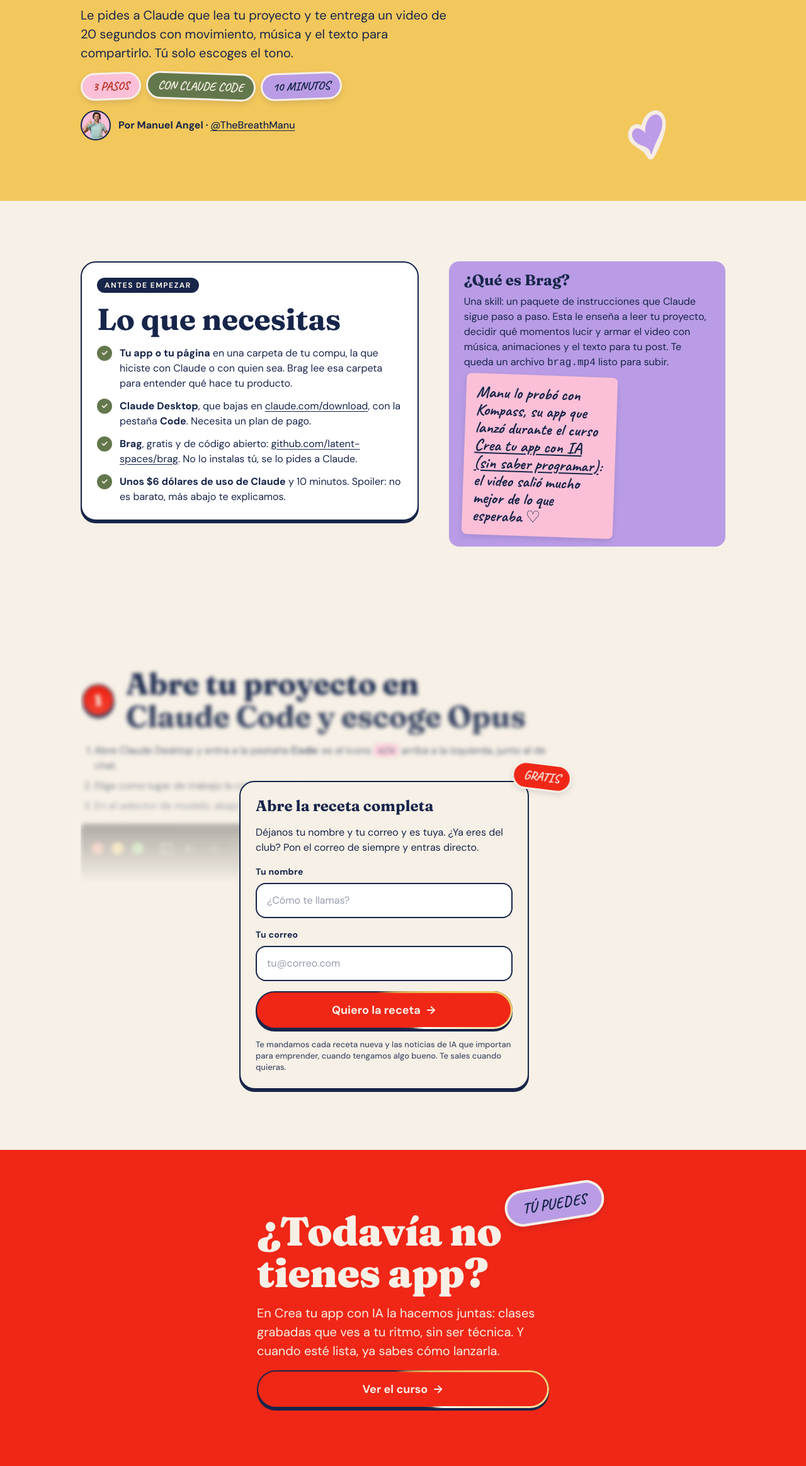
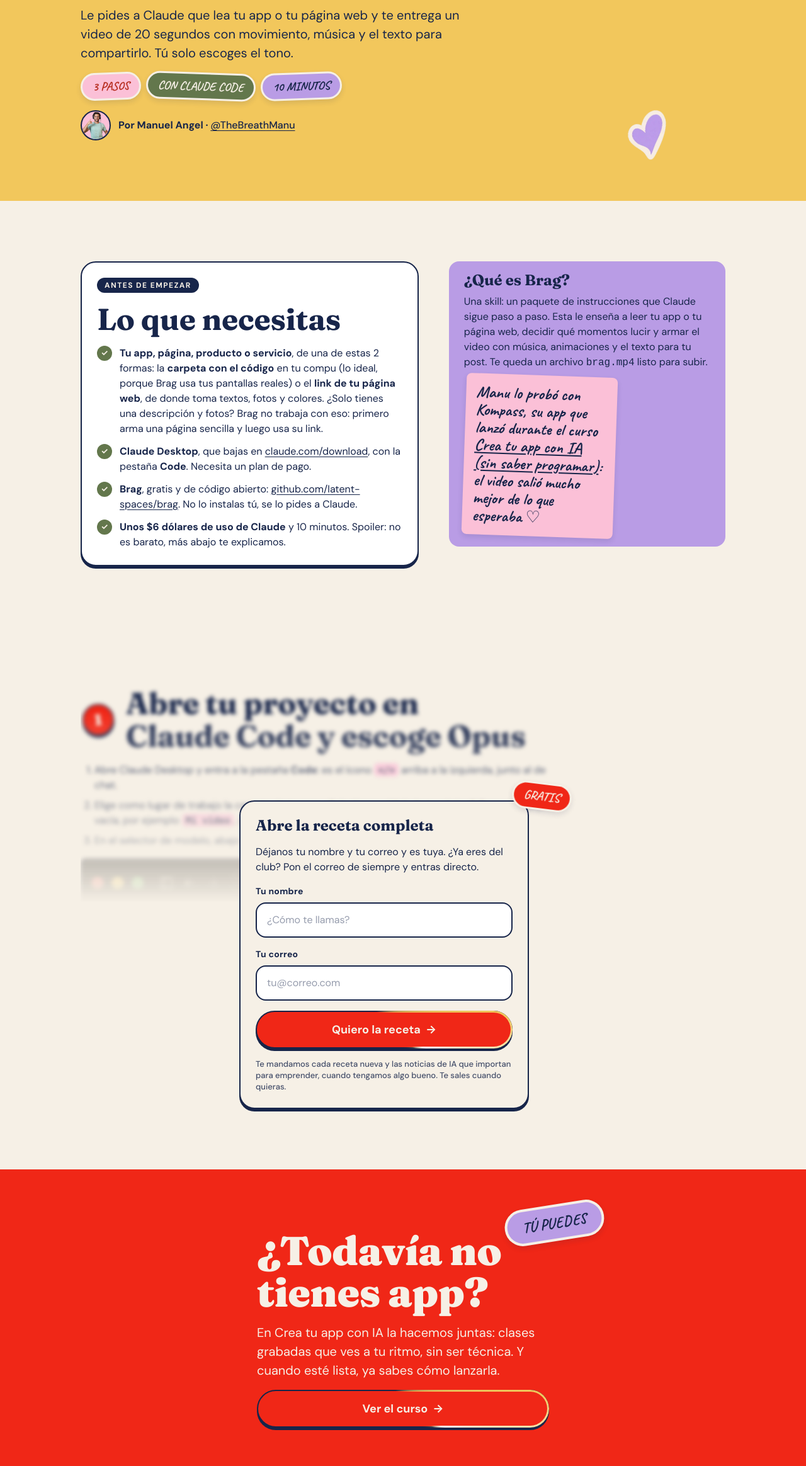
Before and after one commit to manoloah/clubemprendedoras, a plain HTML site: page site/recetas/video-de-lanzamiento-con-brag/index.html in a window 1280 px wide. Shown: the part 425-2753 px from the top of the page at 63% size. Drawn offline with Linux system fonts and the light colour scheme.

Commit message:
Receta #7: accept a website link as well as the code folder
Brag (/brag-slim) takes a project folder or a website URL; a folder with only a description and images isn't a supported input, so the copy says so.

Co-Authored-By: Claude Opus 5.5 <noreply@anthropic.com>

```diff
--- a/site/recetas/recetas.json
+++ b/site/recetas/recetas.json
@@ -52,7 +52,7 @@
       "numero": 7,
       "slug": "video-de-lanzamiento-con-brag",
       "titulo": "Haz el video de lanzamiento de tu app sin editar nada",
-      "resumen": "Le pides a Claude que lea tu proyecto con Brag y te entrega un video de 20 segundos con música y el texto para compartirlo. 3 pasos y el prompt listo para copiar.",
+      "resumen": "Le pides a Claude que lea tu app o tu página web con Brag y te entrega un video de 20 segundos con música y el texto para compartirlo. 3 pasos y el prompt listo para copiar.",
       "fecha": "2026-11-25",
       "url": "/recetas/video-de-lanzamiento-con-brag/"
     }
--- a/site/recetas/video-de-lanzamiento-con-brag/index.html
+++ b/site/recetas/video-de-lanzamiento-con-brag/index.html
@@ -4,7 +4,7 @@
   <meta charset="utf-8">
   <meta name="viewport" content="width=device-width, initial-scale=1, viewport-fit=cover">
   <title>Haz el video de lanzamiento de tu app sin editar nada · Recetas del Club</title>
-  <meta name="description" content="Claude lee tu app y te arma un video de lanzamiento de 20 segundos con movimiento, música y el texto para compartirlo. 3 pasos y el prompt listo para copiar.">
+  <meta name="description" content="Claude lee tu app o tu página web y te arma un video de lanzamiento de 20 segundos con movimiento, música y el texto para compartirlo. 3 pasos y el prompt listo para copiar.">
   <meta name="theme-color" content="#F2C75C">
   <link rel="canonical" href="https://www.clubdelasemprendedoras.com/recetas/video-de-lanzamiento-con-brag/">
   <link rel="icon" href="/assets/brand/asterisk.svg" type="image/svg+xml">
@@ -12,7 +12,7 @@
   <meta property="og:type" content="article">
   <meta property="og:locale" content="es_MX">
   <meta property="og:title" content="Haz el video de lanzamiento de tu app sin editar nada">
-  <meta property="og:description" content="Brag: Claude lee tu proyecto y te entrega un video de 20 segundos con música y el texto para compartirlo. 3 pasos y el prompt listo para copiar.">
+  <meta property="og:description" content="Brag: Claude lee tu app o tu página y te entrega un video de 20 segundos con música y el texto para compartirlo. 3 pasos y el prompt listo para copiar.">
   <meta property="og:url" content="https://www.clubdelasemprendedoras.com/recetas/video-de-lanzamiento-con-brag/">
   <meta property="og:image" content="https://www.clubdelasemprendedoras.com/assets/img/og-curso.jpg">
   <meta name="twitter:card" content="summary_large_image">
@@ -65,7 +65,7 @@
       <div class="receta-hero__inner">
         <p class="kicker kicker--tomato tilt-l">Receta #7 · Gratis para el club</p>
         <h1 id="receta-title" class="display">Haz el video de lanzamiento de tu app <span class="accent">sin editar nada</span></h1>
-        <p class="lead">Le pides a Claude que lea tu proyecto y te entrega un video de 20 segundos con movimiento, música y el texto para compartirlo. Tú solo escoges el tono.</p>
+        <p class="lead">Le pides a Claude que lea tu app o tu página web y te entrega un video de 20 segundos con movimiento, música y el texto para compartirlo. Tú solo escoges el tono.</p>
         <div class="receta-meta">
           <span class="sticker sticker--pink">3 pasos</span>
           <span class="sticker sticker--olive">Con Claude Code</span>
@@ -85,7 +85,7 @@
             <p class="kicker kicker--navy">Antes de empezar</p>
             <h2 id="ingredientes-title" class="h2">Lo que necesitas</h2>
             <ul class="check-list">
-              <li><strong>Tu app o tu página</strong> en una carpeta de tu compu, la que hiciste con Claude o con quien sea. Brag lee esa carpeta para entender qué hace tu producto.</li>
+              <li><strong>Tu app, página, producto o servicio</strong>, de una de estas 2 formas: la <strong>carpeta con el código</strong> en tu compu (lo ideal, porque Brag usa tus pantallas reales) o el <strong>link de tu página web</strong>, de donde toma textos, fotos y colores. ¿Solo tienes una descripción y fotos? Brag no trabaja con eso: primero arma una página sencilla y luego usa su link.</li>
               <li><strong>Claude Desktop</strong>, que bajas en <a href="https://claude.com/download" target="_blank" rel="noopener">claude.com/download</a>, con la pestaña <strong>Code</strong>. Necesita un plan de pago.</li>
               <li><strong>Brag</strong>, gratis y de código abierto: <a href="https://github.com/latent-spaces/brag" target="_blank" rel="noopener">github.com/latent-spaces/brag</a>. No lo instalas tú, se lo pides a Claude.</li>
               <li><strong>Unos $6 dólares de uso de Claude</strong> y 10 minutos. Spoiler: no es barato, más abajo te explicamos.</li>
@@ -93,7 +93,7 @@
           </div>
           <div class="receta-why">
             <h3 class="h3">¿Qué es Brag?</h3>
-            <p>Una skill: un paquete de instrucciones que Claude sigue paso a paso. Esta le enseña a leer tu proyecto, decidir qué momentos lucir y armar el video con música, animaciones y el texto para tu post. Te queda un archivo <code>brag.mp4</code> listo para subir.</p>
+            <p>Una skill: un paquete de instrucciones que Claude sigue paso a paso. Esta le enseña a leer tu app o tu página web, decidir qué momentos lucir y armar el video con música, animaciones y el texto para tu post. Te queda un archivo <code>brag.mp4</code> listo para subir.</p>
             <p class="note note--pink tilt-r">Manu lo probó con Kompass, su app que lanzó durante el curso <a href="/cursos/crea-tu-app-con-ia/">Crea tu app con IA (sin saber programar)</a>: el video salió mucho mejor de lo que esperaba ♡</p>
           </div>
         </div>
@@ -109,7 +109,7 @@
               <div class="paso__head"><span class="paso__num" aria-hidden="true">1</span><h2 class="h2">Abre tu proyecto en Claude Code y escoge Opus</h2></div>
               <ol>
                 <li>Abre Claude Desktop y entra a la pestaña <strong>Code</strong>: es el ícono <code>&lt;/&gt;</code> arriba a la izquierda, junto al de chat.</li>
-                <li>Elige como lugar de trabajo la carpeta de tu app.</li>
+                <li>Elige como lugar de trabajo la carpeta de tu app. ¿Solo tienes el link de tu página? Crea una carpeta vacía, por ejemplo <code>Mi video</code>, y elige esa: ahí te va a dejar el video.</li>
                 <li>En el selector de modelo, abajo junto a donde escribes, escoge <strong>Opus</strong>.</li>
               </ol>
               <figure class="shot"><img src="/assets/img/receta-rea-pestana-code.webp" width="514" height="334" alt="La app de Claude con la pestaña Code, el ícono &lt;/&gt; arriba a la izquierda junto al ícono de chat." loading="lazy"><figcaption>La pestaña Code es el ícono &lt;/&gt;, junto al chat.</figcaption></figure>
@@ -124,11 +124,11 @@
                   <span>Tu prompt</span>
                   <button class="btn btn--sm" type="button" data-copy="prompt-brag"><span class="btn__label">Copiar</span></button>
                 </div>
-<pre id="prompt-brag">Quiero un video de lanzamiento para el proyecto de esta carpeta. Usa Brag, una skill que convierte un proyecto en un video corto: https://github.com/latent-spaces/brag
+<pre id="prompt-brag">Quiero un video de lanzamiento para [el proyecto de esta carpeta / mi página: link de tu página]. Usa Brag, una skill que convierte un proyecto en un video corto: https://github.com/latent-spaces/brag
 
 - Instálala siguiendo su README. Como estoy en Opus, usa /brag-slim.
 - Revisa si me falta algo para que funcione e instálalo tú.
-- Lee el proyecto, entiende qué hace y para quién es, y haz el video.
+- Lee mi proyecto o mi página, entiende qué hace y para quién es, y haz el video.
 - Tono: [cálido y divertido / lanzamiento de startup / el que tú creas que va con mi marca].
 - Que los textos del video estén en español.
 - Al final dime dónde quedó el video y dame el texto para compartirlo en Instagram y LinkedIn, en español.
@@ -144,7 +144,7 @@ Yo no sé de programación: hazlo tú y pregúntame solo lo que de verdad necesi
 
             <li class="paso" id="paso-3">
               <div class="paso__head"><span class="paso__num" aria-hidden="true">3</span><h2 class="h2">Revisa tu video y compártelo</h2></div>
-              <p>Claude te deja una carpeta <code>brag-output</code> dentro de tu proyecto con:</p>
+              <p>Claude te deja una carpeta <code>brag-output</code> en la carpeta que elegiste, con:</p>
               <ul class="check-list">
                 <li><strong>brag.mp4:</strong> tu video, listo para subir.</li>
                 <li><strong>El texto para compartir:</strong> el copy de tu post.</li>
```
Also changed, not shown: site/recetas/index.html (+1 -1 lines).
